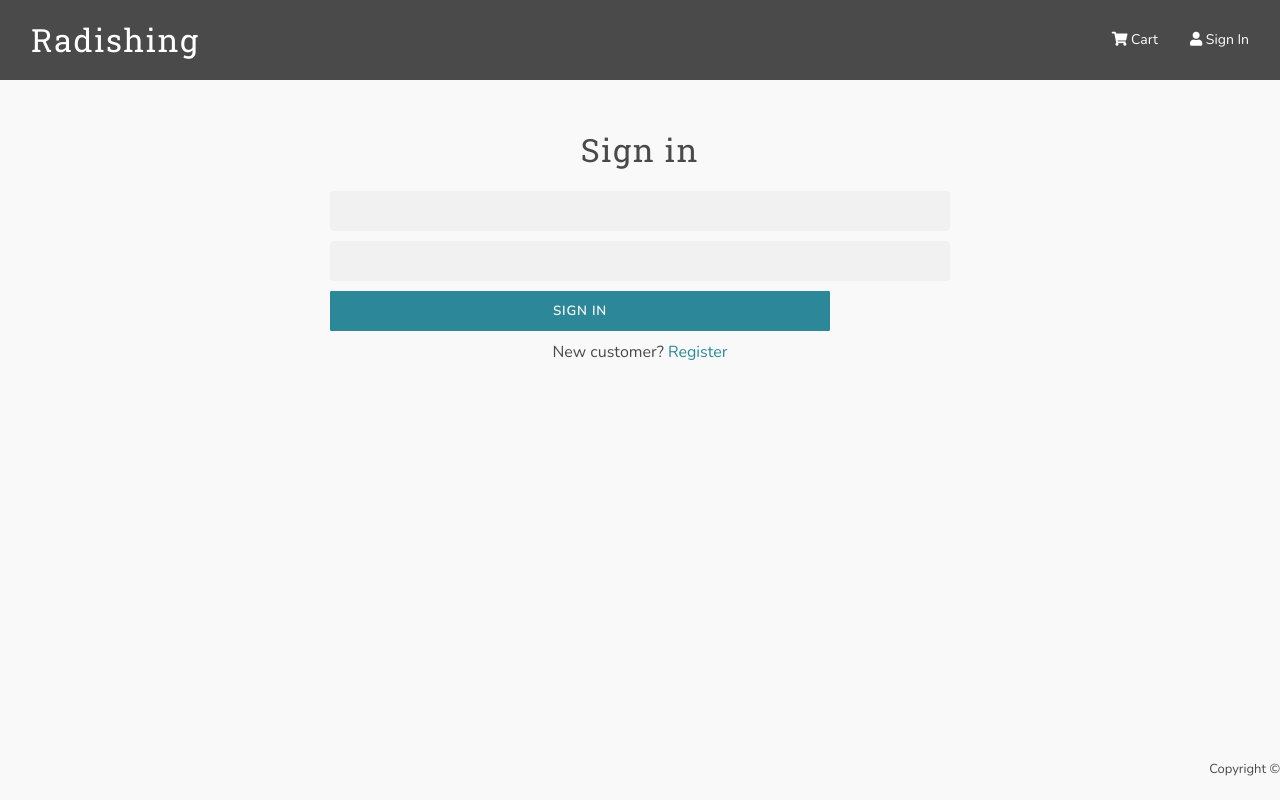
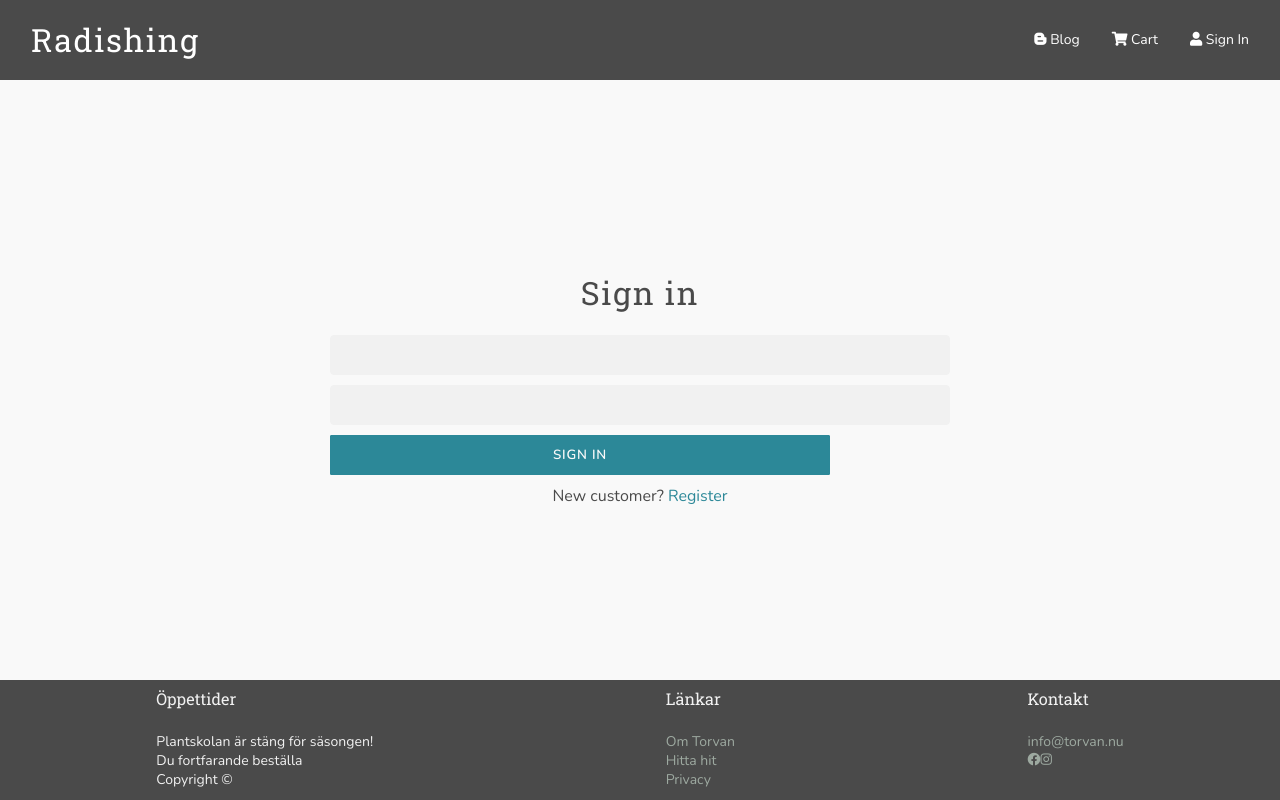
Before and after one commit to ElinOlundForsling/Radishing, a React (Create React App) app in the folder frontend/: page /login in a window 1280 px wide. Built offline with nearby package versions, Linux system fonts and the light colour scheme.

Commit message:
map footer privacy and about

```diff
--- a/frontend/src/App.js
+++ b/frontend/src/App.js
@@ -5,27 +5,30 @@ import Footer from './components/Footer';
 import HomeScreen from './screens/HomeScreen';
 import ProductScreen from './screens/ProductScreen';
 import CartScreen from './screens/CartScreen';
-import AboutScreen from './screens/AboutScreen';
 import ProfileScreen from './screens/ProfileScreen';
 import ShippingScreen from './screens/ShippingScreen';
 import LoginScreen from './screens/LoginScreen';
 import RegisterScreen from './screens/RegisterScreen';
+import AboutScreen from './screens/AboutScreen';
+import PrivacyScreen from './screens/PrivacyScreen';
+import MapScreen from './screens/MapScreen';
 
 const App = () => {
   return (
     <Router>
       <Header />
-      <div id='container'>
-        <main>
+      <main className='main'>
         <Route path='/' component={HomeScreen} exact />
         <Route path='/login' component={LoginScreen} exact />
         <Route path='/profile' component={ProfileScreen} exact />
         <Route path='/register' component={RegisterScreen} exact />
         <Route path='/products/:id' component={ProductScreen} />
         <Route path='/cart/:id?' component={CartScreen} />
+        <Route path='/shipping' component={ShippingScreen} />
         <Route path='/about' component={AboutScreen} exact />
+        <Route path='/map' component={MapScreen} exact />
+        <Route path='/privacy' component={PrivacyScreen} exact />
       </main>
-      </div>
 
       <Footer />
     </Router>
--- a/frontend/src/components/Footer.js
+++ b/frontend/src/components/Footer.js
@@ -1,10 +1,49 @@
 import React from 'react';
+import { Link } from 'react-router-dom';
 
 const Footer = () => {
-	return <footer>
-		<div> Copyright &copy;
-		</div>
-		</footer>;
+  return (
+    <footer className='footer'>
+      <section>
+        <h5>Öppettider</h5>
+        <ul>
+          <li>Plantskolan är stäng för säsongen!</li>
+          <li>Du fortfarande beställa</li>
+          <li>Copyright &copy;</li>
+        </ul>
+      </section>
+      <section>
+        <h5>Länkar</h5>
+        <ul>
+          <li>
+            <Link to='/about'>Om Torvan</Link>
+          </li>
+          <li>
+            <Link to='/map'>Hitta hit</Link>
+          </li>
+          <li>
+            <Link to='/privacy'>Privacy</Link>
+          </li>
+        </ul>
+      </section>
+      <section>
+        <h5>Kontakt</h5>
+        <ul>
+          <li>
+            <a href='mailto:info@torvan.nu'>info@torvan.nu</a>
+          </li>
+        </ul>
+        <div>
+          <a href='https://www.facebook.com/Torvan-Tr%C3%A4dg%C3%A5rd-359977417368546'>
+            <i class='fab fa-facebook'></i>
+          </a>
+          <a href='https://www.instagram.com/torvan_tradgard/?hl=en'>
+            <i class='fab fa-instagram'></i>
+          </a>
+        </div>
+      </section>
+    </footer>
+  );
 };
 
 export default Footer;
--- a/frontend/src/components/Header.js
+++ b/frontend/src/components/Header.js
@@ -20,6 +20,11 @@ const Header = () => {
       </div>
       <ul className={'navbar-links ' + (open ? 'opened' : 'closed')}>
         <li className='navbar-link'>
+          <a href='http://torvans.blogspot.com/'>
+            <i className='fab fa-blogger-b'></i> Blog
+          </a>
+        </li>
+        <li className='navbar-link'>
           <Link to='/cart'>
             <i className='fas fa-shopping-cart'></i> Cart
           </Link>
--- a/frontend/src/index.js
+++ b/frontend/src/index.js
@@ -6,6 +6,7 @@ import './stylesheets/style.css';
 import './stylesheets/gallery.css';
 import './stylesheets/login.css';
 import './stylesheets/card.css';
+import './stylesheets/footer.css';
 import './stylesheets/navbar.css';
 import './stylesheets/product.css';
 import './stylesheets/cart.css';
--- /dev/null
+++ b/frontend/src/screens/MapScreen.js
@@ -0,0 +1,23 @@
+import React from 'react';
+
+const MapScreen = () => {
+  return (
+    <article>
+      <div className='centered-content'>
+        <h2>Hitta hit</h2>
+        <iframe
+          src='https://www.google.com/maps/embed?pb=!1m18!1m12!1m3!1d2043.3185819908388!2d17.892037816063063!3d59.1939714816117!2m3!1f0!2f0!3f0!3m2!1i1024!2i768!4f13.1!3m3!1m2!1s0x465f71baf48a29df%3A0x414b0822db07db4c!2sTorvan%20Tr%C3%A4dg%C3%A5rdshandel!5e0!3m2!1sen!2sse!4v1612862441019!5m2!1sen!2sse'
+          width='600'
+          height='450'
+          frameborder='0'
+          style={{ border: 0 }}
+          allowfullscreen=''
+          aria-hidden='false'
+          tabindex='0'></iframe>
+        <p>Torvan Trädgårdshandel Rikstensvägen 31, 146 38 Tullinge</p>
+      </div>
+    </article>
+  );
+};
+
+export default MapScreen;
--- /dev/null
+++ b/frontend/src/screens/PrivacyScreen.js
@@ -0,0 +1,14 @@
+import React from 'react';
+
+const PrivacyScreen = () => {
+  return (
+    <div>
+      Lorem, ipsum dolor sit amet consectetur adipisicing elit. Cumque corporis
+      consectetur deleniti neque culpa vel magni deserunt sit officia, fugiat
+      quidem impedit inventore possimus aliquam voluptatum nobis, obcaecati
+      perspiciatis laudantium?
+    </div>
+  );
+};
+
+export default PrivacyScreen;
--- a/frontend/src/stylesheets/cart.css
+++ b/frontend/src/stylesheets/cart.css
@@ -45,7 +45,7 @@
 }
 
 .cart-name {
-  font-family: 'Roboto Slab', serif;
+  font-family: var(--headlines);
   font-size: 1rem;
   font-weight: 400;
   margin: 0px;
@@ -68,7 +68,7 @@
 }
 
 .cart-price {
-  font-family: 'Roboto Slab', serif;
+  font-family: var(--headlines);
   font-size: 1rem;
   font-weight: 400;
   margin: 0px;
--- /dev/null
+++ b/frontend/src/stylesheets/footer.css
@@ -0,0 +1,28 @@
+.footer {
+  display: flex;
+  flex-direction: row;
+  justify-content: space-around;
+  background-color: var(--mid-grey);
+  margin: 0px;
+  height: 100px;
+  flex-shrink: 0;
+  color: #f1f1f1;
+  padding: 10px;
+}
+
+.footer h5 {
+  margin-block-start: 0px;
+  margin-inline-start: 0px;
+}
+
+.footer a {
+  color: var(--dark-green);
+}
+
+.footer a:hover {
+  color: var(--dark-khaki);
+}
+
+.footer section {
+  font-size: small;
+}
--- a/frontend/src/stylesheets/login.css
+++ b/frontend/src/stylesheets/login.css
@@ -26,7 +26,7 @@
 
 .login-wrapper input {
   padding: 10px;
-  font-family: 'Nunito', sans-serif;
+  font-family: var(--main-text);
   letter-spacing: 0.05rem;
   min-width: 300px;
 }
--- a/frontend/src/stylesheets/product.css
+++ b/frontend/src/stylesheets/product.css
@@ -29,7 +29,7 @@
 }
 
 .product-stock {
-  font-family: 'Roboto Slab';
+  font-family: var(--headlines);
   width: fit-content;
   padding-right: 5px;
   margin-bottom: 0px;
--- a/frontend/src/stylesheets/profile.css
+++ b/frontend/src/stylesheets/profile.css
@@ -21,7 +21,7 @@
 .profile-update input,
 button {
   padding: 10px;
-  font-family: 'Nunito', sans-serif;
+  font-family: var(--main-text);
   letter-spacing: 0.05rem;
   max-width: 500px;
   width: 100%;
--- a/frontend/src/stylesheets/style.css
+++ b/frontend/src/stylesheets/style.css
@@ -8,33 +8,30 @@
   --cooper: #b26e63;
   --dark-khaki: #cec075;
   --blue: #2c8898;
+  --main-text: 'Nunito', sans-serif;
+  --headlines: 'Roboto Slab', serif;
 }
 
-html {
-  font-family: 'Nunito', sans-serif;
+#root {
+  height: 100%;
+  display: flex;
+  flex-direction: column;
 }
 
+html,
 body {
   margin: 0px;
   padding: 0px;
   color: var(--mid-grey);
   background-color: var(--background);
-  font-family: 'Nunito', sans-serif;
+  font-family: var(--main-text);
   font-weight: 300;
+  height: 100%;
 }
 
 main {
-  min-height: 80vh;
-}
-
-footer {
-  display: flex;
-  flex-direction: row;
-  justify-content: flex-end;
-}
-
-footer div {
-  font-size: small;
+  flex: 1 0 auto;
+  padding: 0px 20px;
 }
 
 nav {
@@ -54,7 +51,7 @@ h4,
 h5,
 h6 {
   line-height: 1.1;
-  font-family: 'Roboto Slab', serif;
+  font-family: var(--headlines);
   font-weight: 700;
   margin-top: 2rem;
   margin-bottom: 1.5rem;
@@ -209,7 +206,7 @@ input[type='button'] {
   display: inline-block;
   padding: 5px 10px;
   text-align: center;
-  font-family: 'Nunito', sans-serif;
+  font-family: var(--main-text);
   font-weight: 600;
   text-decoration: none;
   white-space: nowrap;
@@ -276,6 +273,11 @@ fieldset {
   font-weight: 600;
 }
 
-#container {
-  padding: 20px;
+.centered-content {
+  display: flex;
+  flex-direction: column;
+  justify-content: center;
+  align-items: center;
+  width: 100%;
+  height: 100%;
 }
```
Lines whose indentation alone changed are shown as unchanged.
